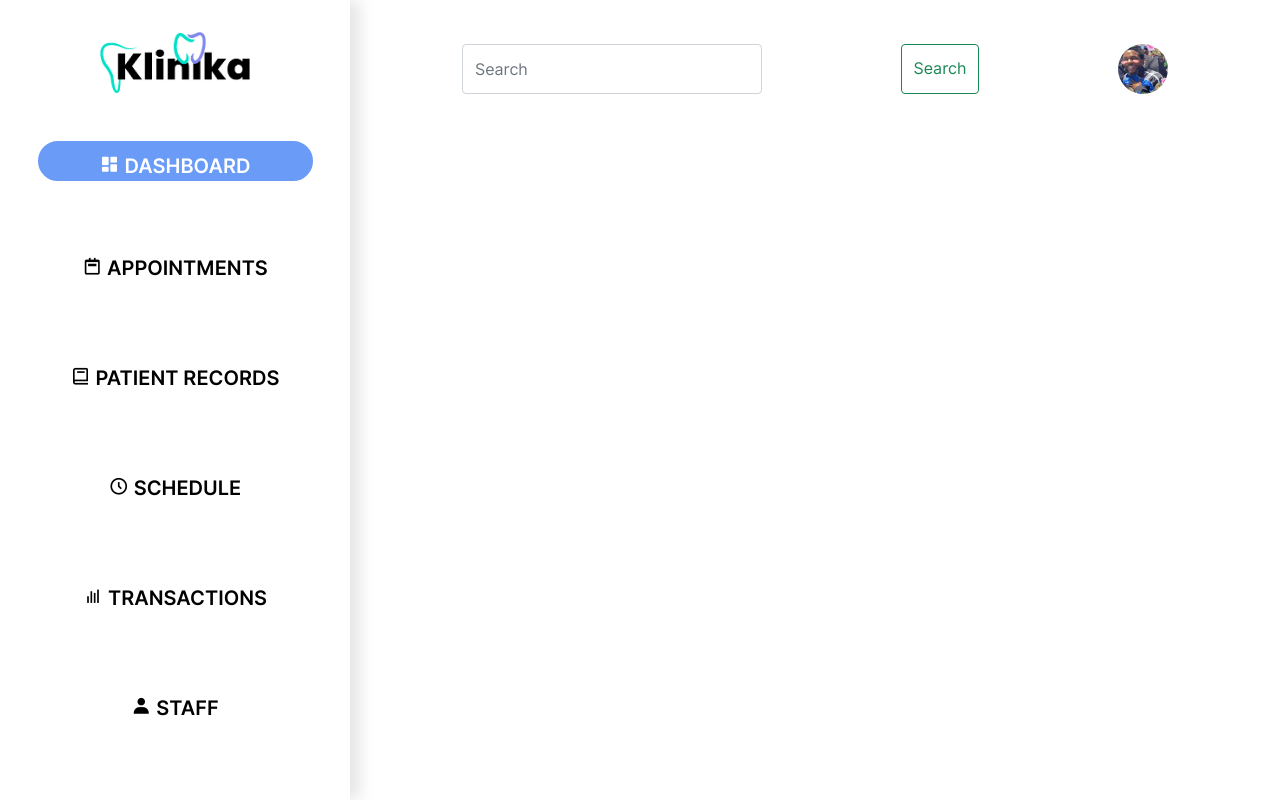
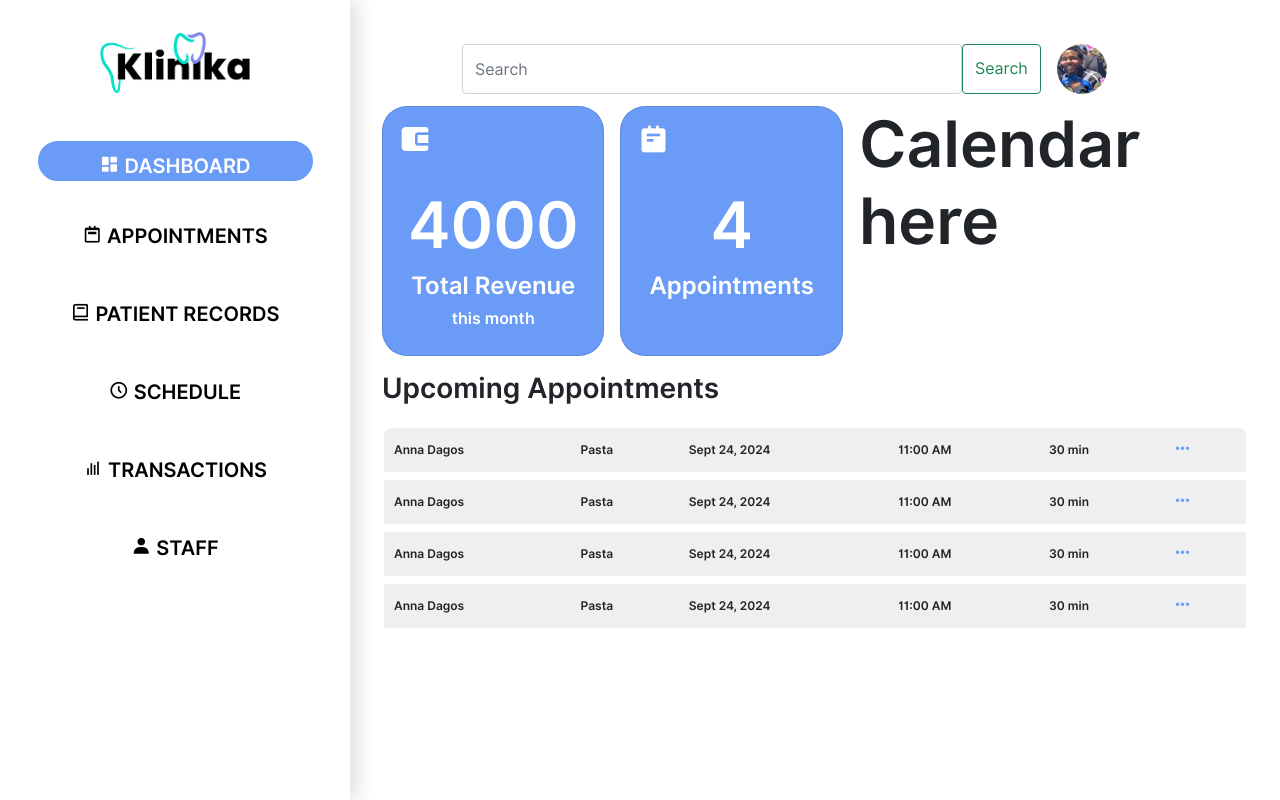
Before and after one commit to Lentucky/Klinika-update, a PHP site: page / in a window 1280 px wide. Run offline with PHP 8.4, Linux system fonts and the light colour scheme.

Commit message:
Updated Dashboard

```diff
--- a/css/styles.css
+++ b/css/styles.css
@@ -116,11 +116,10 @@ main{
     form {
         display: flex;
         align-items: center;
-        justify-content: space-between;
     }
 
     input[type="search"] {
-        width: 300px;
+        width: 500px;
         height: 50px;
     }
 
@@ -132,11 +131,76 @@ main{
     }
 
     button {
-        margin-left: 1rem;
         height: 50px;
     }
 }
 
+.card-container{
+    display: flex;
+    justify-content: center;
+    gap: 1rem;
+    .card{
+        border-radius: 25px;
+        background-color: var(--main-color);
+        color: var(--white-color);
+        font-weight: var(--font-semibold);
+        width: 250px;
+        height: 250px;
+        text-align: center;
+        margin: 0 auto;
+    }
+
+    i{
+        width: 4rem;
+        font-size: 2rem;
+        margin: 1rem 0 2rem 0;
+    }
+
+    h1{
+        font-size: 4rem;
+    }
+    h2{
+        font-size: 1.5rem;
+    }
+    h3{
+        font-size: 1rem;
+    }
+}
+
+.table-container{
+    margin-top: 1rem;
+
+    .dash-table{
+        border: white solid 2px;
+        border-radius: 10px;
+        overflow: hidden;
+        width: 100%;
+        margin: 20px 0;
+        padding: 0 20px;
+    }
+
+    .dash-table tr{
+        border-radius: 20px;
+        border-bottom: 8px white solid;
+    }
+
+    .dash-table td {
+        padding: 10px 10px;
+        background-color: #efefef;
+        margin-left: 1rem;
+        font-weight: var(--font-semibold);
+        font-size: 0.75rem;
+
+        i{
+            color: var(--main-color);
+            font-size: 1.25rem;
+        }
+    }
+
+    .dash-table tr:last-child td{
+        border-bottom: none;
+    }
+}
 
 /* Media Query for Smaller Screens */
 @media only screen and (max-width:767px) {
@@ -171,3 +235,10 @@ main{
         flex-direction: column;
     }
 }
+
+/* Media Query for Smaller Screens */
+@media only screen and (max-width:1440px) {
+    nav ul li{
+        margin-bottom: 2rem;
+    }
+}
--- a/index.php
+++ b/index.php
@@ -8,6 +8,70 @@
                 <img src="img/image.png" alt="">
             </form>
         </div>
+
+        <div class="card-container">
+            <div class="card">
+                <i class='bx bxs-wallet-alt'></i>
+
+                <h1>4000</h1>
+                <h2>Total Revenue</h2>
+                <h3>this month</h3>
+            </div>
+            <div class="card">
+                <i class='bx bxs-notepad'></i>
+
+                <h1>4</h1>
+                <h2>Appointments</h2>
+            </div>
+            <div>
+                <h1>Calendar here</h1>
+            </div>
+        </div>
+
+        <div class="table-container">
+            <h3>Upcoming Appointments</h3>
+            <table class="dash-table">
+                <tr>
+                    <td>Anna Dagos</td>
+                    <td>Pasta</td>
+                    <td>Sept 24, 2024</td>
+                    <td>11:00 AM</td>
+                    <td>30 min</td>
+                    <td><i class='bx bx-dots-horizontal-rounded'></i></td>
+                </tr>
+
+                <tr>
+                    <td>Anna Dagos</td>
+                    <td>Pasta</td>
+                    <td>Sept 24, 2024</td>
+                    <td>11:00 AM</td>
+                    <td>30 min</td>
+                    <td><i class='bx bx-dots-horizontal-rounded'></i></td>
+                </tr>
+
+                <tr>
+                    <td>Anna Dagos</td>
+                    <td>Pasta</td>
+                    <td>Sept 24, 2024</td>
+                    <td>11:00 AM</td>
+                    <td>30 min</td>
+                    <td><i class='bx bx-dots-horizontal-rounded'></i></td>
+                </tr>
+
+                <tr>
+                    <td>Anna Dagos</td>
+                    <td>Pasta</td>
+                    <td>Sept 24, 2024</td>
+                    <td>11:00 AM</td>
+                    <td>30 min</td>
+                    <td>
+                        <a href="">
+                            <i class='bx bx-dots-horizontal-rounded'></i>
+                        </a>
+                    </td>
+                </tr>
+            </table>
+        </div>
     </main>
 
 <?php include('partials/footer.php') ?>
```
